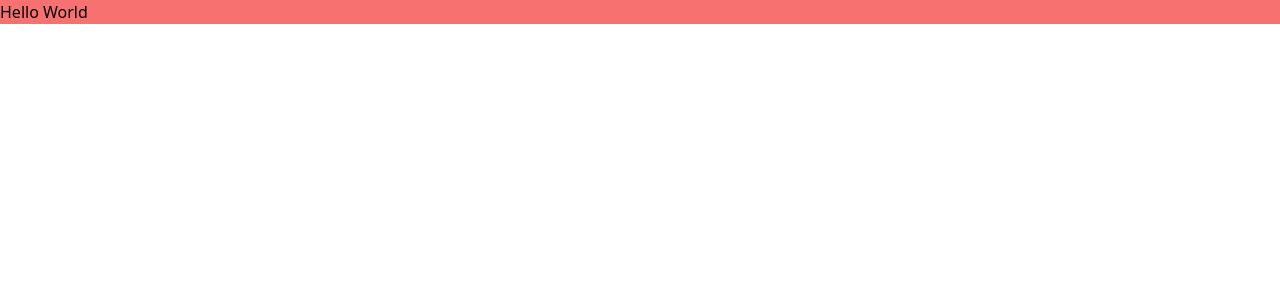
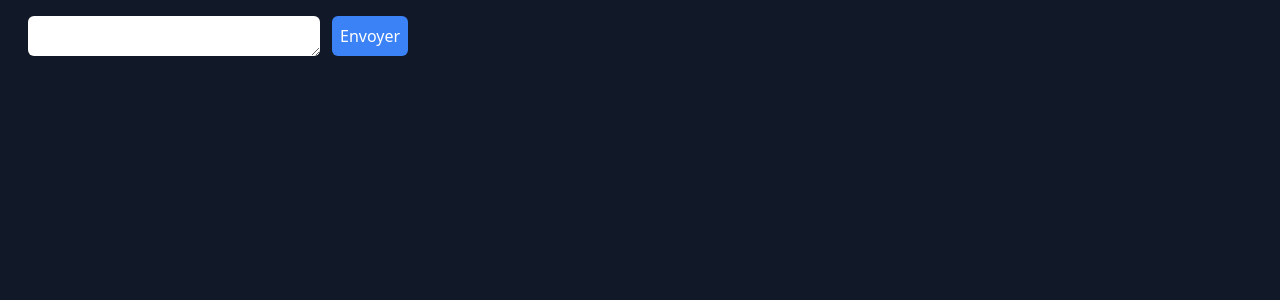
Before and after one commit to TimAlbanUrl/ChatV1, a Vue app: page / in a window 1280 px wide. Shown: the top 300 px of the page. Built offline with nearby package versions, Linux system fonts and the light colour scheme.

Commit message:
build: message

```diff
--- a/src/App.vue
+++ b/src/App.vue
@@ -4,8 +4,9 @@
 <template>
   <header>
   </header>
-
-  <RouterView />
+  <div class="bg-gray-900 text-white" style="width: 100%; height: 100%;">
+    <RouterView />
+  </div>
 </template>
 
 <style scoped>
--- /dev/null
+++ b/src/components/MessageComponent.vue
@@ -0,0 +1,32 @@
+<script setup>
+import {computed} from 'vue';
+
+const props = defineProps({
+    message: {
+        type: Object,
+        required: true
+    }
+});
+
+const formatDate = (date) => {
+    let formattedDay = date.toLocaleDateString();
+    let formattedTime = date.toLocaleTimeString('default', {hour: '2-digit', minute: '2-digit'});
+    return `${formattedDay} ${formattedTime} `;
+}
+
+const formatedDate = computed(() => {
+    const date = props.message.date;
+    return formatDate(date);
+});
+</script>
+
+<template>
+    <div class="p-1 flex">
+        <img :src="message.user.avatarUrl" alt="users_avatar" class="rounded-full h-14 w-14">
+        <div class="flex">
+            <p class="pl-2 font-bold m-1">{{ message.user.username }}</p>
+            <p class="text-white text-opacity-50 m-1">{{ formatedDate }}</p>
+            {{ message.text }}
+        </div>
+    </div>
+</template>
--- a/src/views/ChatView.vue
+++ b/src/views/ChatView.vue
@@ -1,5 +1,30 @@
+<script setup>
+import {ref} from 'vue';
+import MessageComponent from '@/components/MessageComponent.vue';
+
+const messageText = ref('');
+
+const messageList = ref([]);
+
+const addMessage = () => {
+    messageList.value.push({
+        text: messageText.value,
+        date: new Date(),
+        user: {
+            username: "User",
+            avatarUrl: "https://sm.ign.com/ign_fr/cover/a/avatar-gen/avatar-generations_bssq.jpg",
+        }
+    });
+    messageText.value = ""
+};
+</script>
+
 <template>
-    <div class="bg-red-400">
-        Hello World
+    <div class="flex align-middle p-4">
+        <div v-for="(message, index) in messageList" class="p-4" :key="index">
+            <MessageComponent :message="message"></MessageComponent>
+        </div>
+        <textarea v-model="messageText" class="text-black rounded-md ml-3" name="message" id="message" cols="30" rows="1"></textarea>
+        <button @click="addMessage" class="p-2 bg-blue-500 rounded-md ml-3">Envoyer</button>
     </div>
 </template>
```
